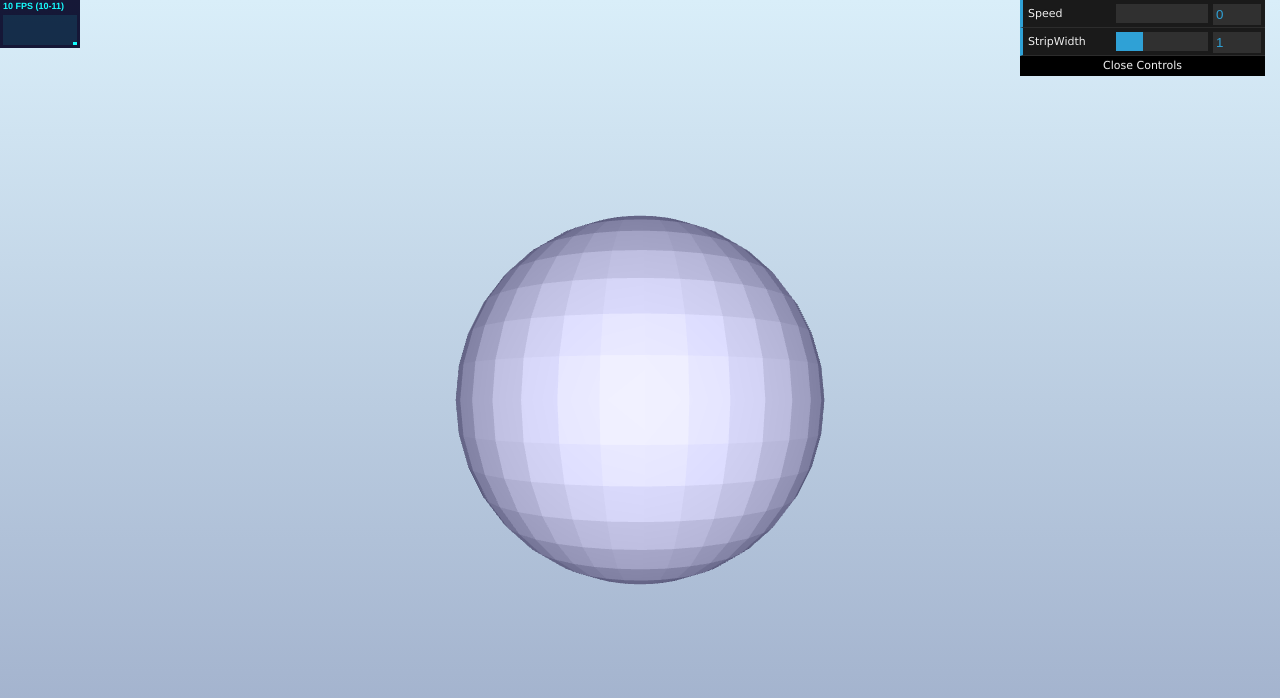
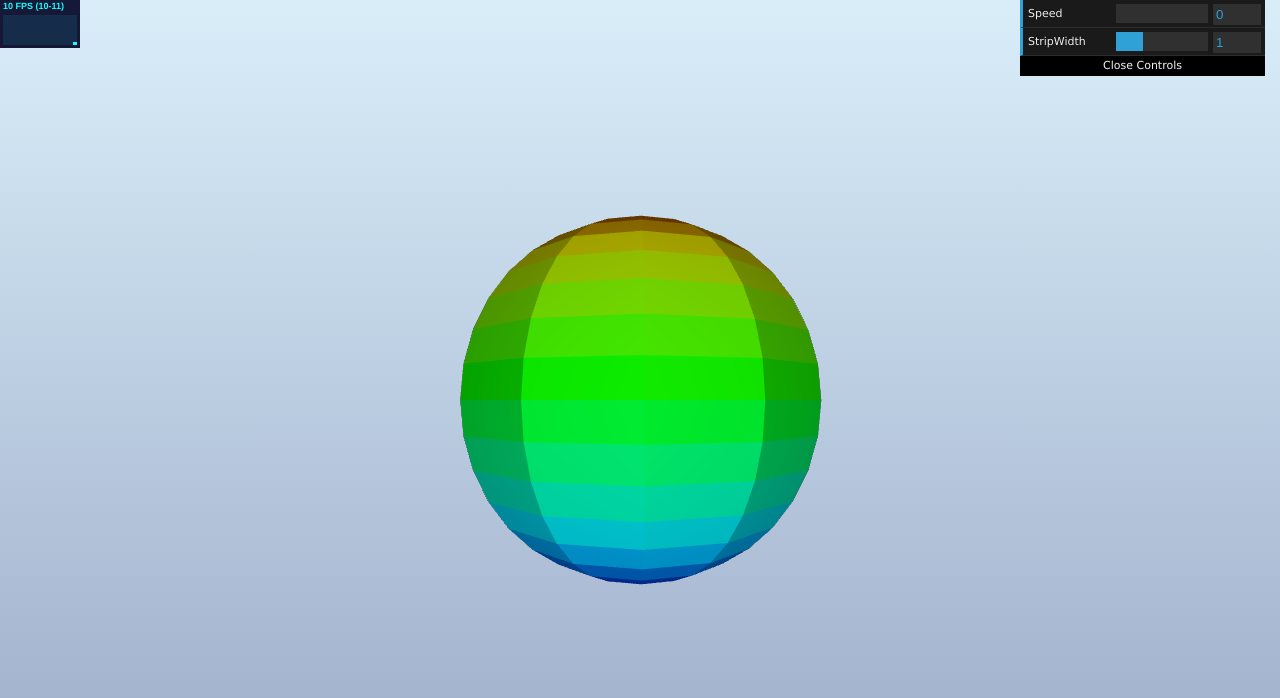
Before and after one commit to jeonghopark/sphereParts, a plain HTML site: page index.html in a window 1280 px wide. Drawn offline with Linux system fonts and the light colour scheme; animation ran at ten frames a second.

Commit message:
set default setting

```diff
--- a/index.html
+++ b/index.html
@@ -3,7 +3,7 @@
 
 <head>
     <meta charset="utf-8">
-    <title>Sphere View</title>
+    <title>Sphere Parts View</title>
 
     <style>
         body {
--- a/script.js
+++ b/script.js
@@ -71,6 +71,12 @@ function onWindowResize(){
 //-----------------------------------------------------------------------------
 function geoMeshSetting() {
     this._gNum = 1;
+
+    this._log = 12;
+    this._lad = 18;
+
+    var _geoNum = this._log * this._lad;
+
     var _wireMatE = new THREE.MeshBasicMaterial({
         color: 0x33aa33,
         opacity: 0.3,
@@ -80,34 +86,35 @@ function geoMeshSetting() {
     });
 
     var _norMatS = new Array();
-    for (var i = 0; i < _gNum; i += 1) {
-        _norMatS[i] = new THREE.MeshLambertMaterial({
-            color: 0xffffff,
+    var _pointMat = new Array();
+    var _geomS = new Array();
+
+    for (var v = 0; v < this._lad; v++) {
+        for (var h = 0; h < this._log; h++) {
+            var _index = h + v * this._log;
+            _norMatS[_index] = new THREE.MeshLambertMaterial({
+                color: 'hsl(' + _index * 255 / _geoNum + ', 100%, 50%)',
                 opacity: 1.0,
                 transparent: true,
                 shading: THREE.SmoothShading,
                 side: THREE.DoubleSide
             });
-    }
 
-    var _pointMat = new Array();
-    for (var i = 0; i < _gNum; i += 1) {
-        _pointMat[i] = new THREE.PointsMaterial({
+            // _norMatS[_index].color = new THREE.Color(_index / _geoNum, 1, 1);
+
+            _pointMat[_index] = new THREE.PointsMaterial({
                 // color: 0x00ff00,
                 vertexColors: THREE.VertexColors,
                 size: 1
             });
+
+            scene.remove(objectS[_index]);
+            _geomS[_index] = geom(v, h, this._log, this._lad);
+            objectS[_index] = new THREE.Mesh(_geomS[_index], _norMatS[_index]);
+            wireMeshS[_index] = new THREE.Mesh(_geomS[_index], _wireMatE);
+            scene.add(objectS[_index]);
+            // scene.add(wireMeshS[i]);
         }
-
-
-    var _geomS = new Array();
-    for (var i = 0; i < _gNum; i += 1) {
-        scene.remove(objectS[i]);
-        _geomS[i] = geom(100);
-        objectS[i] = new THREE.Mesh(_geomS[i], _norMatS[i]);
-        wireMeshS[i] = new THREE.Mesh(_geomS[i], _wireMatE);
-        scene.add(objectS[i]);
-        // scene.add(wireMeshS[i]);
     }
 
 }
@@ -119,7 +126,7 @@ function geoMeshUpdate() {
     var _followIndex = 20;
     for (var i = 0; i < objectS.length; i += 1) {
         objectS[i].rotation.x = Math.PI * 0 / 180.0;
-        objectS[i].rotation.y = _delta * (i + _followIndex);
+        objectS[i].rotation.y = _delta * (0 + _followIndex);
         objectS[i].rotation.z = Math.PI * 0.25 * 0;
         wireMeshS[i].rotation.x = objectS[i].rotation.x;
         wireMeshS[i].rotation.y = objectS[i].rotation.y;
@@ -129,31 +136,26 @@ function geoMeshUpdate() {
 
 
 //-----------------------------------------------------------------------------
-function geom(_size) {
+function geom(v, h, xStep, yStep) {
     this._geom = new THREE.Geometry();
-    this._step = 36;
-    this._size = _size;
-    this._ySize = parameters.StripWidth;
+    this._xStep = xStep;
+    this._yStep = yStep;
+    this._size = 100;
 
-    this.yStep = 18;
-
-    for (var j = 0; j <= 17; j += 1) {
-        var _radius1 = Math.sin(THREE.Math.degToRad(j * 180.0 / 18)) * _size;
-        // var _radius2 = Math.sin(THREE.Math.degToRad((j+1) * 180.0 / 18)) * _size;
-        for (var i = 0; i <= _step; i += 1) {
-            var _y1 = Math.cos(THREE.Math.degToRad(j * 180.0 / 18.0)) * _size;
-            var _x1 = Math.cos(THREE.Math.degToRad(i * 360 / _step)) * _radius1;
-            var _z1 = Math.sin(THREE.Math.degToRad(i * 360 / _step)) * _radius1;
-            var v0 = new THREE.Vector3(_x1, _y1, _z1);
-            _geom.vertices.push(v0);
+    for (var j = v; j <= v+1; j += 1) {
+        var _radius = Math.sin(THREE.Math.degToRad(j * 180.0 / this._yStep)) * _size;
+        var _y1 = Math.cos(THREE.Math.degToRad(j * 180.0 / this._yStep)) * _size;
+        for (var i = h; i <= h+1; i += 1) {
+            var _x1 = Math.cos(THREE.Math.degToRad(i * 360.0 / this._xStep)) * _radius;
+            var _z1 = Math.sin(THREE.Math.degToRad(i * 360.0 / this._xStep)) * _radius;
+            var _v = new THREE.Vector3(_x1, _y1, _z1);
+            _geom.vertices.push(_v);
         }
     }
 
-    for (var i = 0; i < _geom.vertices.length-this._step-2; i += 1) {
-        _geom.faces.push(new THREE.Face3(i + 0, i + 1, i + this._step+1));
-        _geom.faces.push(new THREE.Face3(i + 1, i + this._step + 1 + 1, i + this._step + 1));
+    _geom.faces.push(new THREE.Face3(0, 1, 2));
+    _geom.faces.push(new THREE.Face3(1, 3, 2));
     _geom.computeFaceNormals();
-    }
 
     return _geom
 }
```
Lines whose indentation alone changed are shown as unchanged.
